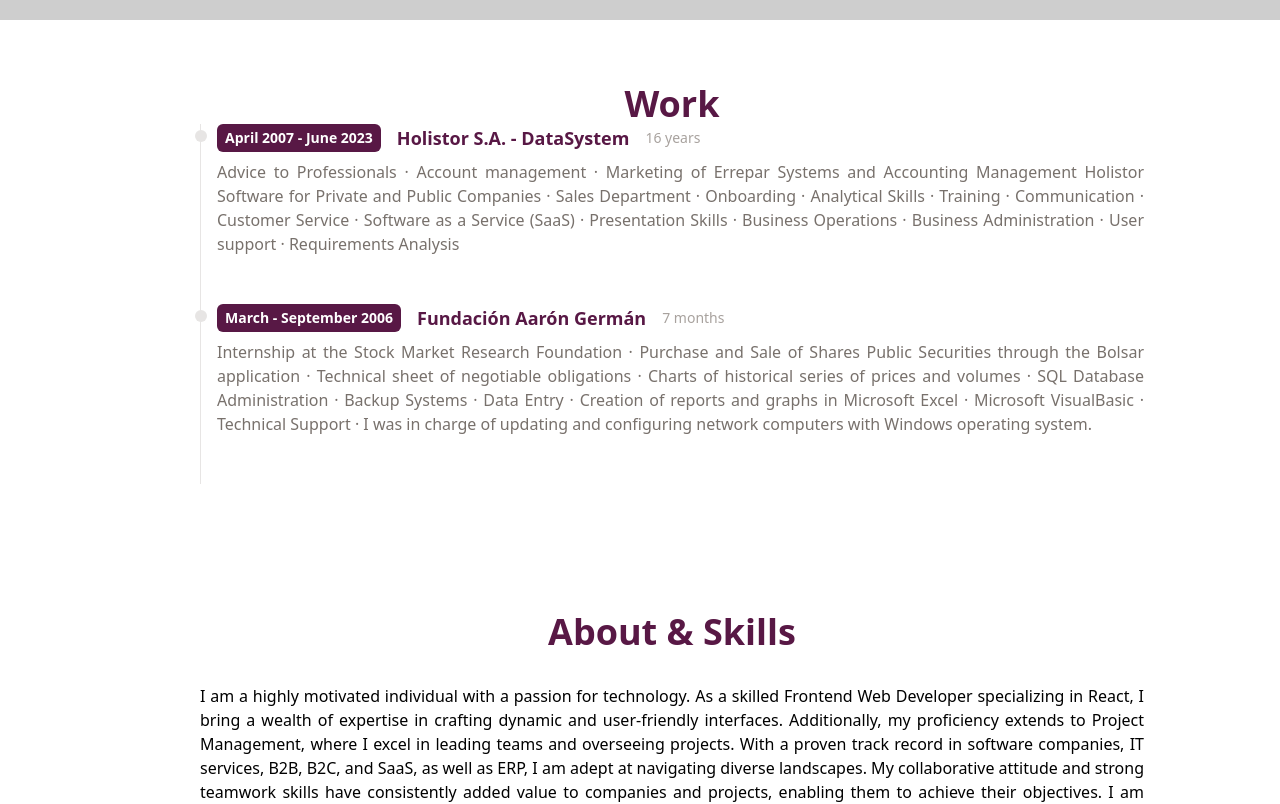
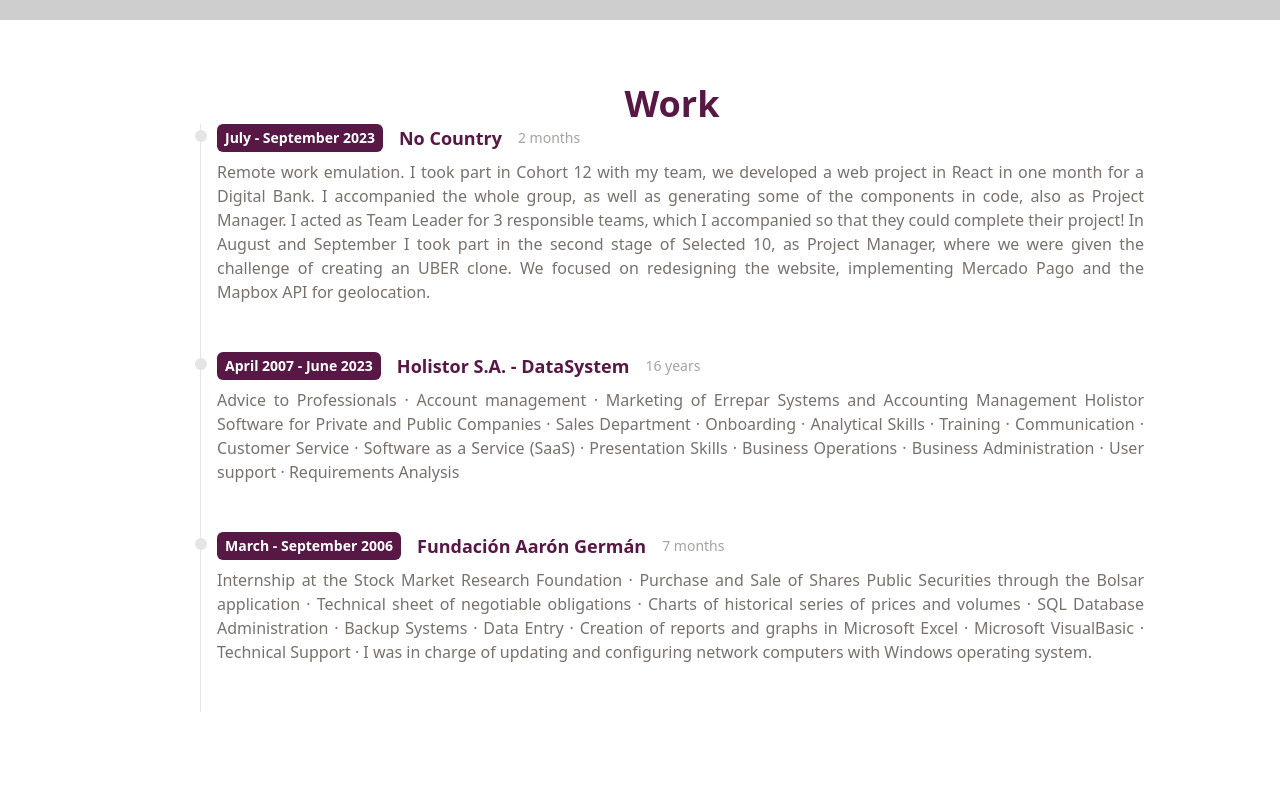
Before and after one commit to Sergio-TG/portfolio, a React (Vite) app: page / in a window 1280 px wide. Shown: the part 780-1584 px from the top of the page. Built offline with nearby package versions, Linux system fonts and the light colour scheme; grey boxes are pictures that could not be loaded.

Commit message:
update work experience

```diff
--- a/src/components/Work.jsx
+++ b/src/components/Work.jsx
@@ -1,6 +1,14 @@
 import React from "react";
 import WorkItem from "./WorkItem";
 const data = [
+
+  {
+    year: "July - September 2023",
+    title: "No Country",
+    duration: "2 months",
+    details:
+      "Remote work emulation. I took part in Cohort 12 with my team, we developed a web project in React in one month for a Digital Bank. I accompanied the whole group, as well as generating some of the components in code, also as Project Manager. I acted as Team Leader for 3 responsible teams, which I accompanied so that they could complete their project! In August and September I took part in the second stage of Selected 10, as Project Manager, where we were given the challenge of creating an UBER clone. We focused on redesigning the website, implementing Mercado Pago and the Mapbox API for geolocation.",
+  },
   {
     year: "April 2007 - June 2023",
     title: "Holistor S.A. - DataSystem",
```
Also changed, not shown: public/cv.jpg (deleted), src/assets/cv.jpg.
